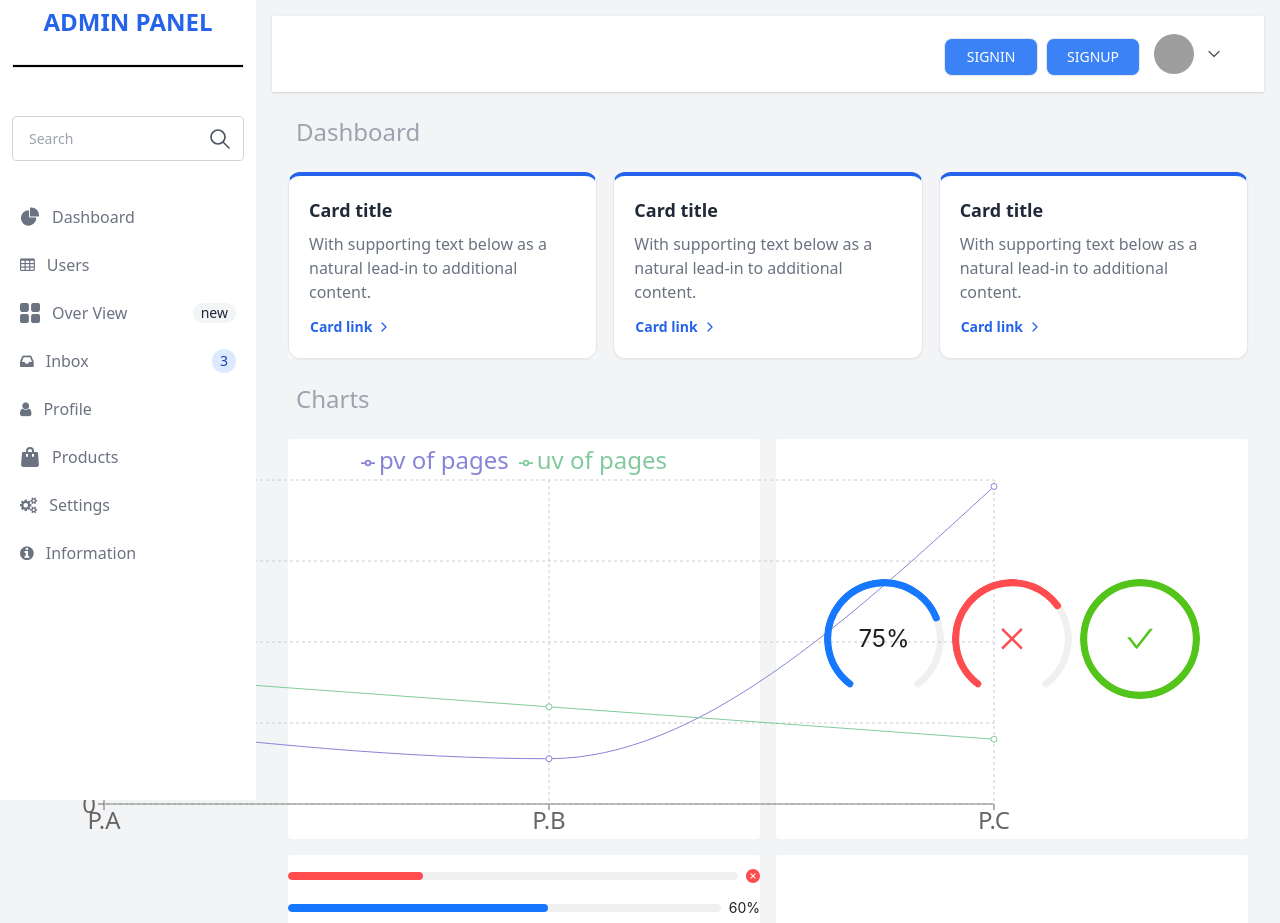
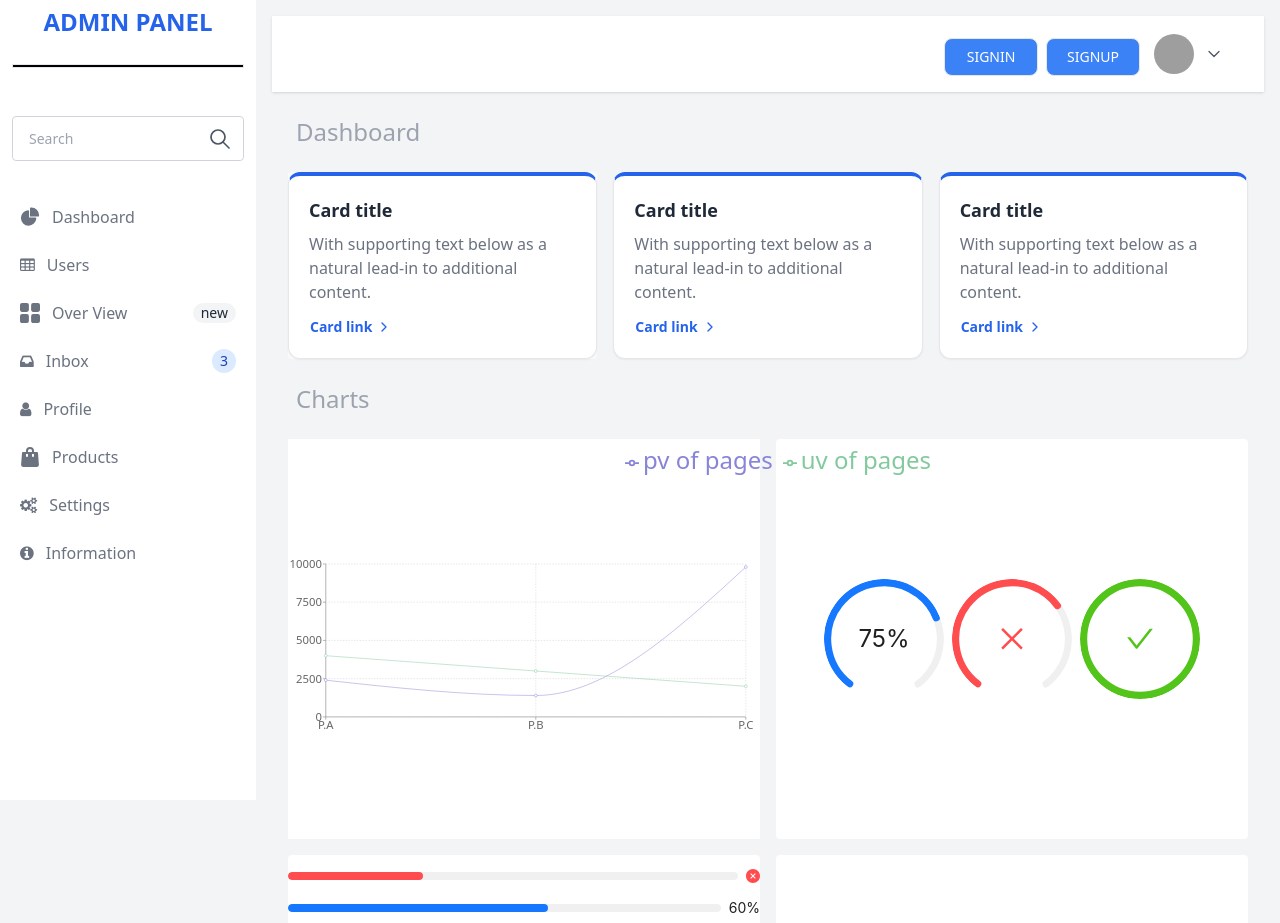
Before and after one commit to yadamoon/Admin-Panel, a React (Vite) app in the folder Dashboard/: page / in a window 1280 px wide. Shown: the top 923 px of the page. Built offline with nearby package versions, Linux system fonts and the light colour scheme; grey boxes are pictures that could not be loaded.

Commit message:
remove items display center and justify

```diff
--- a/Dashboard/src/components/pages/DashboardApp.jsx
+++ b/Dashboard/src/components/pages/DashboardApp.jsx
@@ -125,7 +125,7 @@ const DashboardApp = () => {
 
         <div className="grid grid-cols-1 md:grid-cols-2 lg:grid-cols-4 gap-4 mb-4">
           {/* Chart component */}
-          <div className="flex items-center justify-center rounded bg-white col-span-2">
+          <div className="frounded bg-white col-span-2">
             <p className="text-2xl text-gray-400 ">
               <Chart />
             </p>
```
